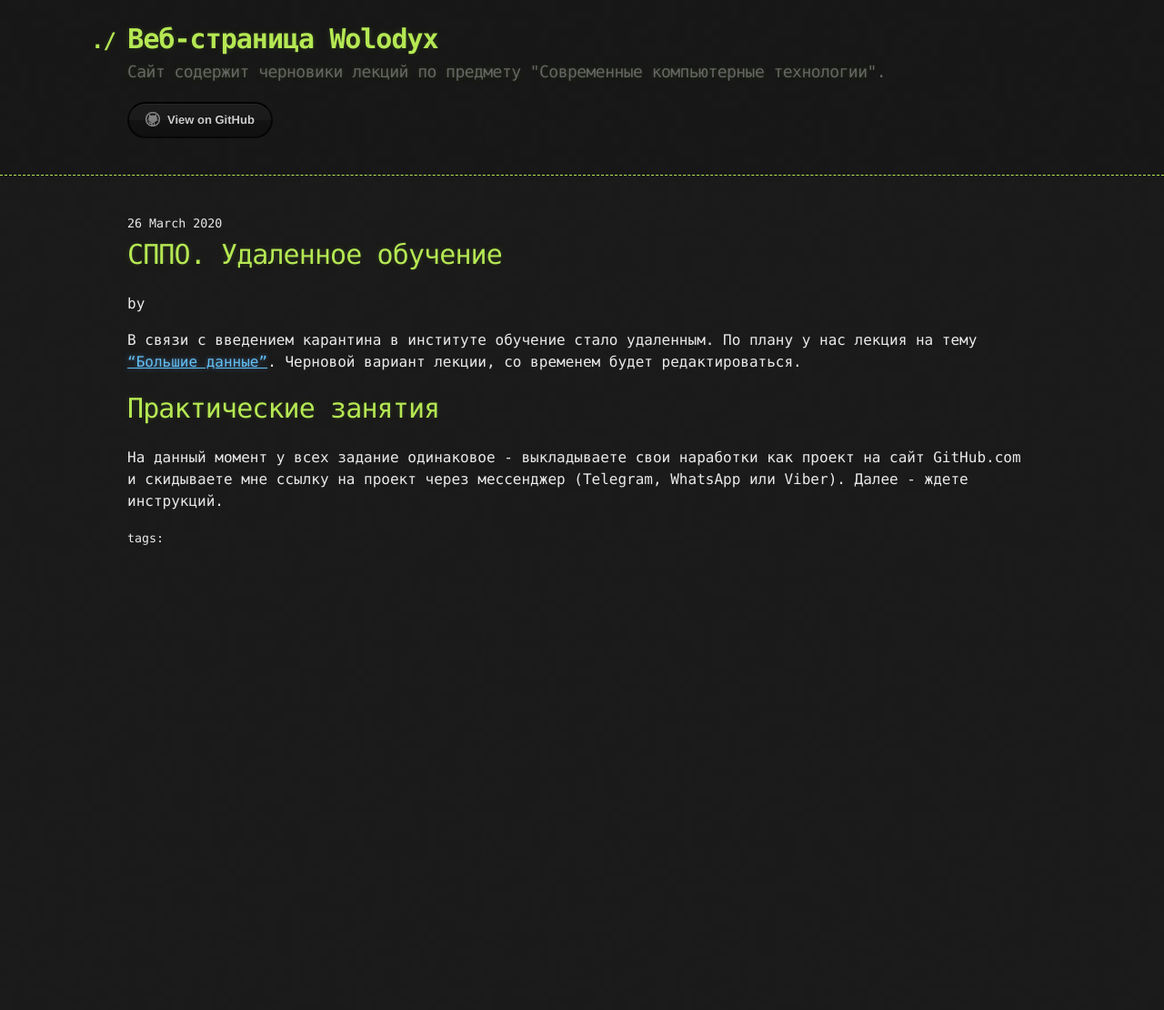
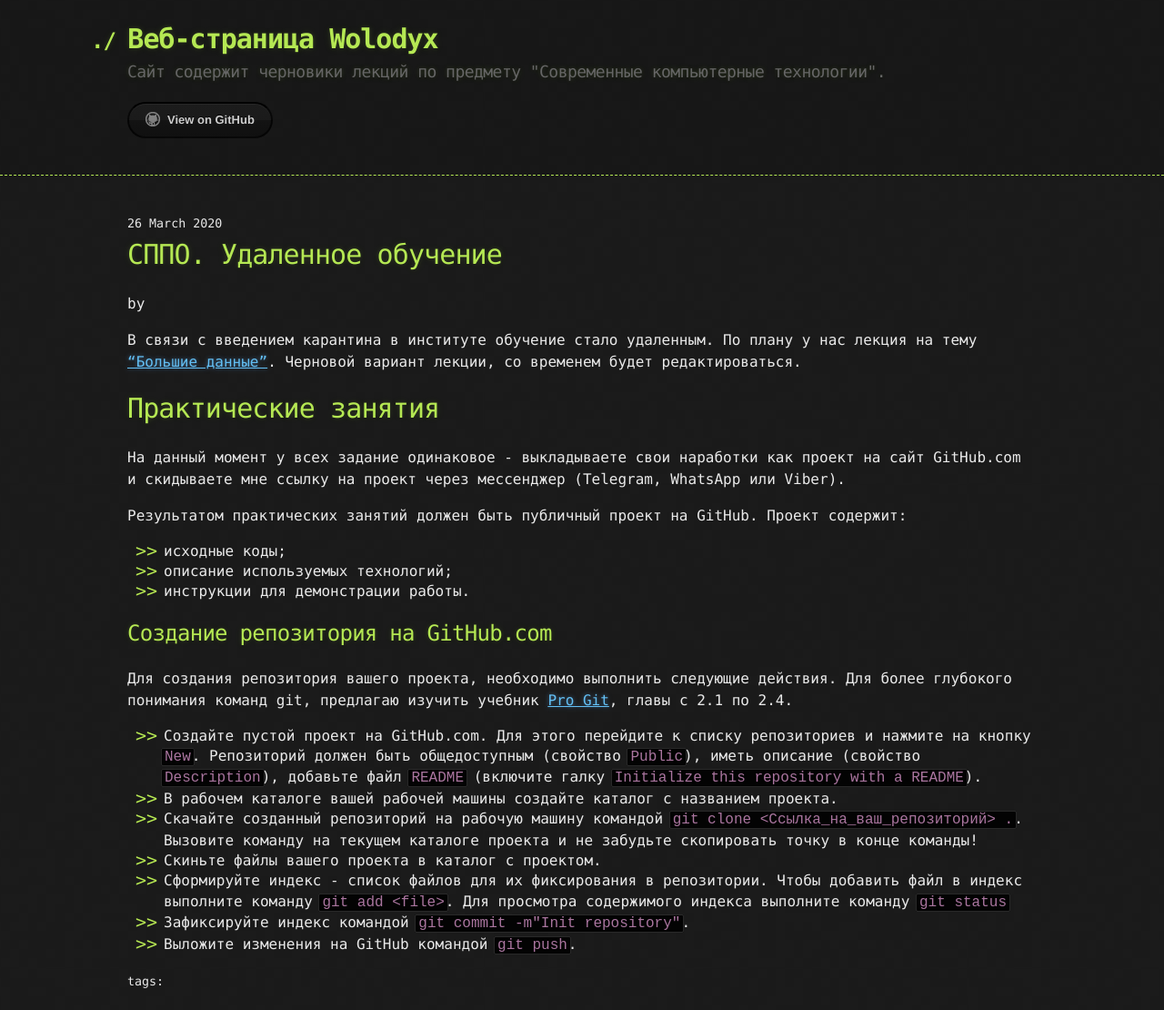
Before and after one commit to wolodyx/wolodyx.github.io, a Jekyll site: the page built from _posts/2020-03-26-remote-training.markdown, in a window 1280 px wide. Shown: the whole page at 91% size. Built offline with Jekyll 4.4.1, drawn with Linux system fonts in a browser that asks for light colours; before the commit the page ends 900 px from its top, so only the background shows below that.

Commit message:
Инструкции к практическим занятиям

```diff
--- a/_posts/2020-03-26-remote-training.markdown
+++ b/_posts/2020-03-26-remote-training.markdown
@@ -10,4 +10,21 @@ title: "СППО. Удаленное обучение"
 # Практические занятия
 
 На данный момент у всех задание одинаковое - выкладываете свои наработки как проект на сайт GitHub.com и скидываете мне ссылку на проект через мессенджер (Telegram, WhatsApp или Viber).
-Далее - ждете инструкций.
+
+Результатом практических занятий должен быть публичный проект на GitHub. Проект содержит:
+
+* исходные коды;
+* описание используемых технологий;
+* инструкции для демонстрации работы.
+
+## Создание репозитория на GitHub.com
+
+Для создания репозитория вашего проекта, необходимо выполнить следующие действия. Для более глубокого понимания команд git, предлагаю изучить учебник [Pro Git](https://github.com/downloads/GArik/progit/progit.ru.pdf), главы с 2.1 по 2.4.
+
+* Создайте пустой проект на GitHub.com. Для этого перейдите к списку репозиториев и нажмите на кнопку `New`. Репозиторий должен быть общедоступным (свойство `Public`), иметь описание (свойство `Description`), добавьте файл `README` (включите галку `Initialize this repository with a README`).
+* В рабочем каталоге вашей рабочей машины создайте каталог с названием проекта.
+* Скачайте созданный репозиторий на рабочую машину командой `git clone <Ссылка_на_ваш_репозиторий> .`. Вызовите команду на текущем каталоге проекта и не забудьте скопировать точку в конце команды!
+* Скиньте файлы вашего проекта в каталог с проектом.
+* Сформируйте индекс - список файлов для их фиксирования в репозитории. Чтобы добавить файл в индекс выполните команду `git add <file>`. Для просмотра содержимого индекса выполните команду `git status`
+* Зафиксируйте индекс командой `git commit -m"Init repository"`.
+* Выложите изменения на GitHub командой `git push`.
```
